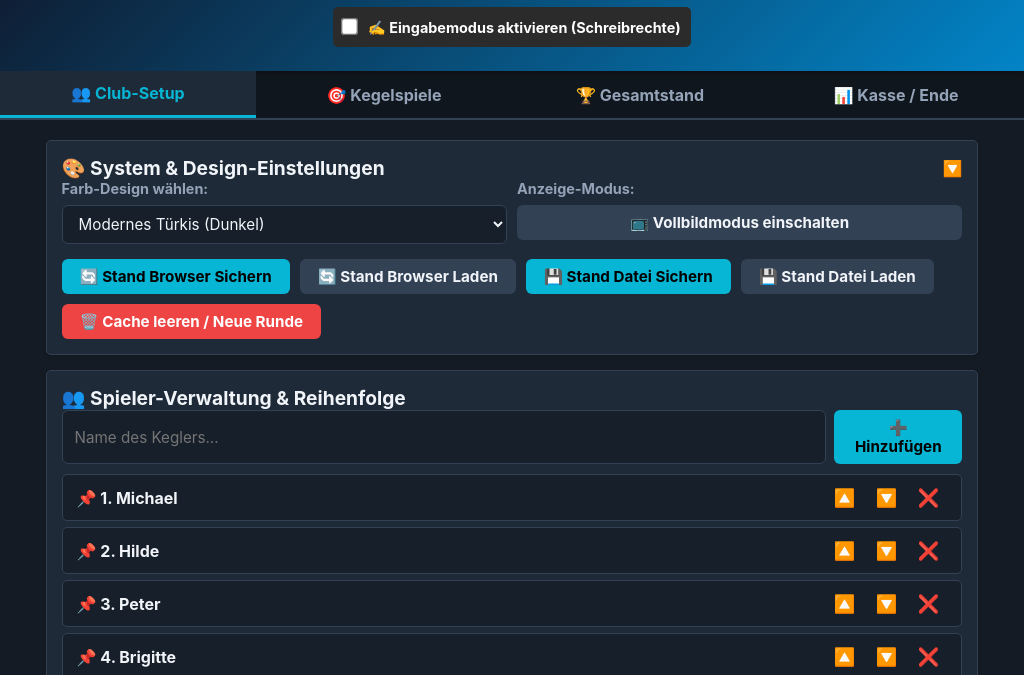
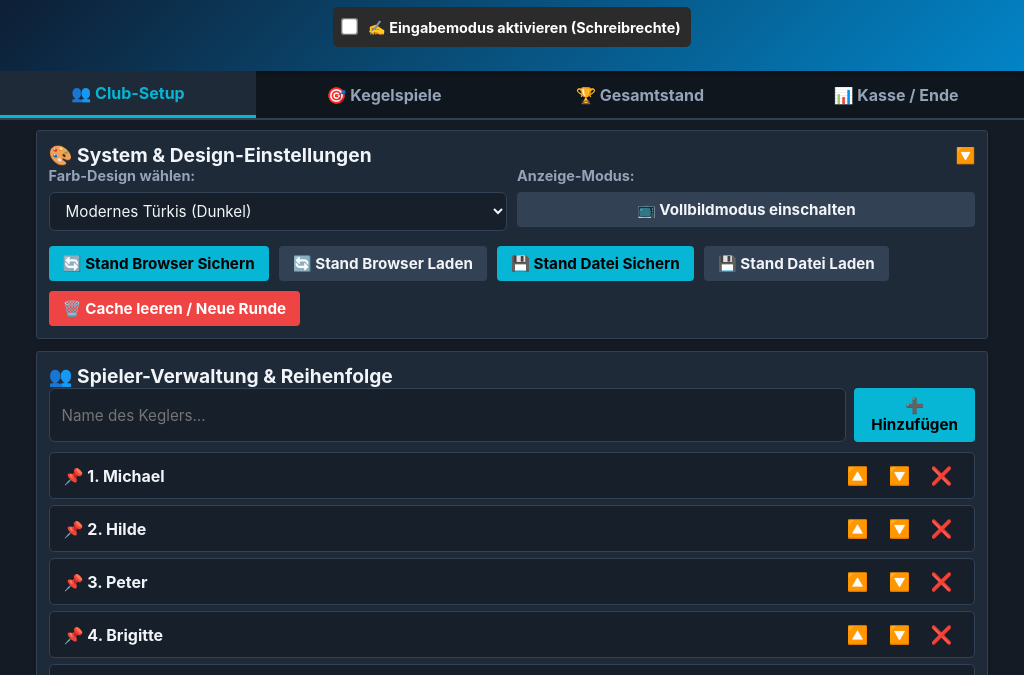
Before and after one commit to juppijo/Kegeln, a website: page Kegeln-2b/index.html in a window 1024 px wide. Shown: the part 81-756 px from the top of the page. Drawn offline with nearby package versions, Linux system fonts and the light colour scheme; no server answers.

Commit message:
Update style.css

```diff
--- a/Kegeln-2b/style.css
+++ b/Kegeln-2b/style.css
@@ -560,7 +560,7 @@ footer {
 }
 
 /* ======================================================
-   🖥️ STYLE 2: PC / DESKTOP AUTOMATIK (min-width: 769px)
+   🖥️ STYLE 2: PC / DESKTOP AUTOMATIK (min-width: 1101px)
    Großzügige Abstände, breite Felder, hohe Übersichtlichkeit
    ====================================================== */
 @media screen and (min-width: 1101px) {
@@ -727,13 +727,13 @@ footer {
     .header-container h1 { font-size: 2rem; margin-bottom: 5px; }
     .header-container p { font-size: 1rem; }
 
-    .menu-tab { min-width: 110px; padding: 12px 16px; font-size: 1rem; }
+    .menu-tab { min-width: 100px; padding: 12px 10px; font-size: 1rem; }
 
-    .container { max-width: 95%; margin: 0 auto; padding: 20px; }
-    .card { padding: 15px; margin-bottom: 15px; border-radius: 5px; }
+    .container { max-width: 95%; margin: 0 auto; padding: 10px; }
+    .card { padding: 12px; margin-bottom: 12px; border-radius: 3px; }
     .card-header h2 { font-size: 1.2rem; }
 
-    .btn { padding: 8px 18px; font-size: 0.95rem; border-radius: 6px; }
+    .btn { padding: 8px 14px; font-size: 0.95rem; border-radius: 4px; }
     label { font-size: 0.9rem; margin-bottom: 4px; }
     select, input[type="text"] { padding: 8px 12px; font-size: 0.95rem; border-radius: 6px; }
 
```
